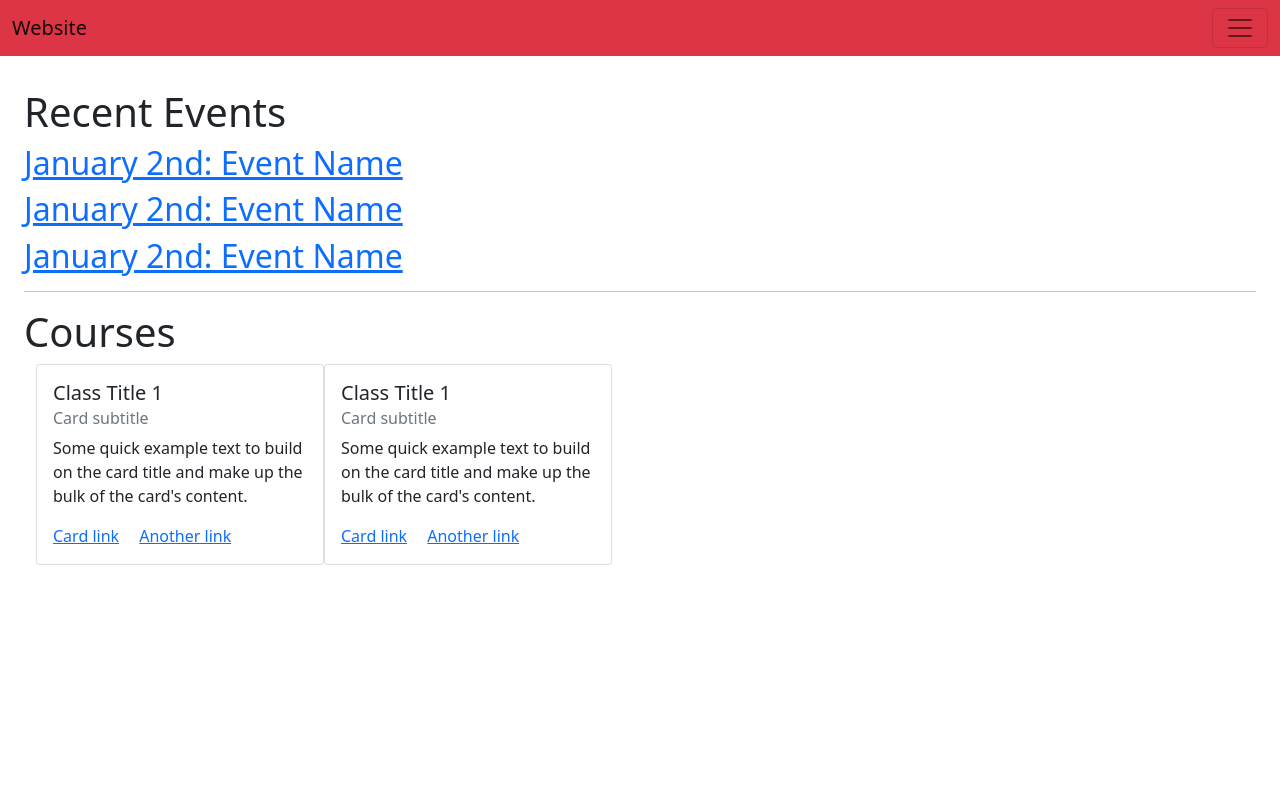
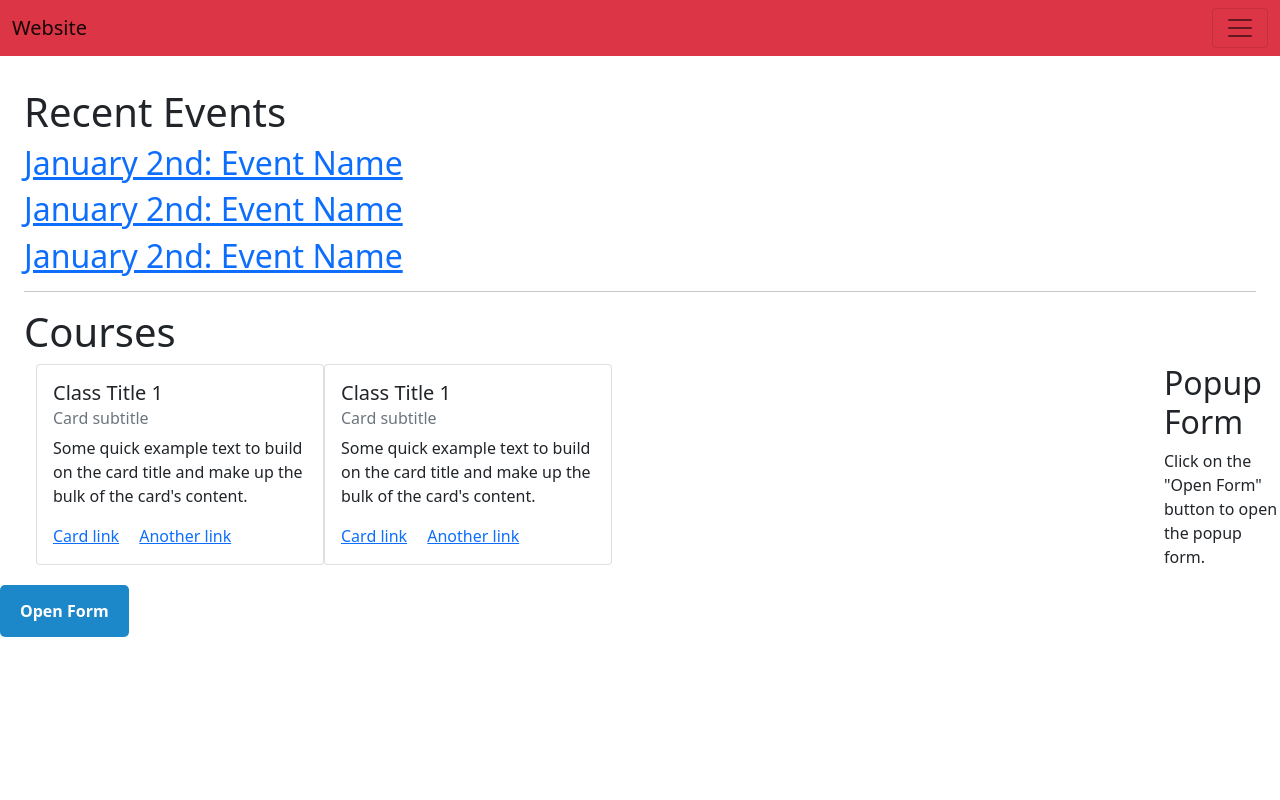
Before and after one commit to MattAnzano/Software-Engineering-II-Project, a PHP site: page /instructor_dashboard.php in a window 1280 px wide. Run offline with PHP 8.4, Linux system fonts and the light colour scheme.

Commit message:
added a popup form that can be modified to allow the instructor add a course and create a card on their dashboard

```diff
--- a/newstuff/instructor_dashboard.php
+++ b/newstuff/instructor_dashboard.php
@@ -2,7 +2,85 @@
 <html>
   <head>
     <title>Instructor Dashboard</title>
-
+  <!-- CSS only -->
+  <link href="https://cdn.jsdelivr.net/npm/bootstrap@5.1.3/dist/css/bootstrap.min.css" rel="stylesheet" integrity="sha384-1BmE4kWBq78iYhFldvKuhfTAU6auU8tT94WrHftjDbrCEXSU1oBoqyl2QvZ6jIW3" crossorigin="anonymous">
+  <!-- JavaScript Bundle with Popper -->
+  <script src="https://cdn.jsdelivr.net/npm/bootstrap@5.1.3/dist/js/bootstrap.bundle.min.js" integrity="sha384-ka7Sk0Gln4gmtz2MlQnikT1wXgYsOg+OMhuP+IlRH9sENBO0LRn5q+8nbTov4+1p" crossorigin="anonymous"></script>
+  <script>
+      function openForm() {
+        document.getElementById("popupForm").style.display = "block";
+      }
+      function closeForm() {
+        document.getElementById("popupForm").style.display = "none";
+      }
+    </script>
+  <style>
+      * {
+        box-sizing: border-box;
+      }
+      .openBtn {
+        display: flex;
+        justify-content: left;
+      }
+      .openButton {
+        border: none;
+        border-radius: 5px;
+        background-color: #1c87c9;
+        color: white;
+        padding: 14px 20px;
+        cursor: pointer;
+        position: fixed;
+      }
+      .loginPopup {
+        position: relative;
+        text-align: center;
+        width: 100%;
+      }
+      .formPopup {
+        display: none;
+        position: fixed;
+        left: 45%;
+        top: 5%;
+        transform: translate(-50%, 5%);
+        border: 3px solid #999999;
+        z-index: 9;
+      }
+      .formContainer {
+        max-width: 300px;
+        padding: 20px;
+        background-color: #fff;
+      }
+      .formContainer input[type=text],
+      .formContainer input[type=password] {
+        width: 100%;
+        padding: 15px;
+        margin: 5px 0 20px 0;
+        border: none;
+        background: #eee;
+      }
+      .formContainer input[type=text]:focus,
+      .formContainer input[type=password]:focus {
+        background-color: #ddd;
+        outline: none;
+      }
+      .formContainer .btn {
+        padding: 12px 20px;
+        border: none;
+        background-color: #8ebf42;
+        color: #fff;
+        cursor: pointer;
+        width: 100%;
+        margin-bottom: 15px;
+        opacity: 0.8;
+      }
+      .formContainer .cancel {
+        background-color: #cc0000;
+      }
+      .formContainer .btn:hover,
+      .openButton:hover {
+        opacity: 1;
+      }
+    </style>
   </head>
   <body>
     <?php include 'navbar.php';?>
@@ -35,5 +113,28 @@
         </div>
       </div>
     </div>
+
+    <h2>Popup Form</h2>
+    <p>Click on the "Open Form" button to open the popup form.</p>
+    <div class="openBtn">
+      <button class="openButton" onclick="openForm()"><strong>Open Form</strong></button>
+    </div>
+    <div class="loginPopup">
+      <div class="formPopup" id="popupForm">
+        <form action="/action_page.php" class="formContainer">
+          <h2>Please Log in</h2>
+          <label for="email">
+            <strong>E-mail</strong>
+          </label>
+          <input type="text" id="email" placeholder="Your Email" name="email" required>
+          <label for="psw">
+            <strong>Password</strong>
+          </label>
+          <input type="password" id="psw" placeholder="Your Password" name="psw" required>
+          <button type="submit" class="btn">Log in</button>
+          <button type="button" class="btn cancel" onclick="closeForm()">Close</button>
+        </form>
+      </div>
+    </div>
   </body>
 </html>
```
